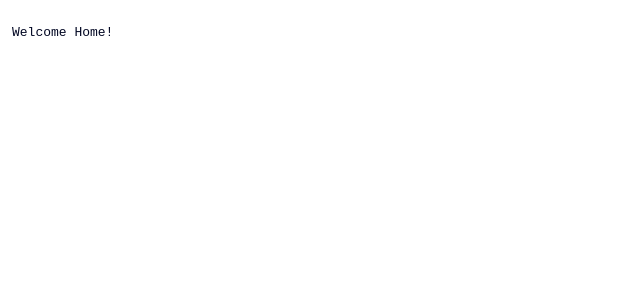
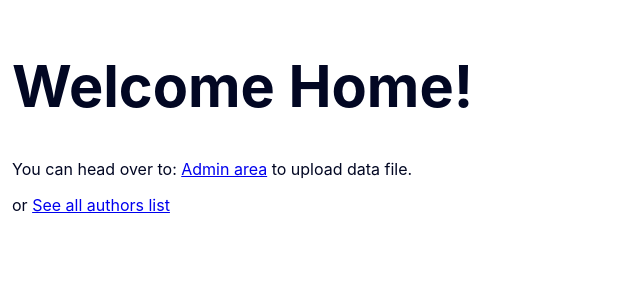
Before and after one commit to Re9iNee/Scitodate-Test, a React (Create React App) app in the folder client/: page / in a window 1280 px wide. Shown: the top 300 px of the page, without its empty margins (0-640 px from the left). Built offline with nearby package versions, Linux system fonts and the light colour scheme.

Commit message:
modify home component

```diff
--- a/client/src/components/Home.js
+++ b/client/src/components/Home.js
@@ -1,7 +1,18 @@
-import React from "react"
+import React from "react";
 
 export default class Home extends React.Component {
-    render() {
-        return <pre>Welcome Home!</pre>
-    }
+  render() {
+    return (
+      <div>
+        <h1>Welcome Home!</h1>
+        <p>
+          You can head over to: <a href="/admin">Admin area</a> to upload data
+          file.
+        </p>
+        <p>
+          or <a href="/authors">See all authors list</a>
+        </p>
+      </div>
+    );
+  }
 }
```
